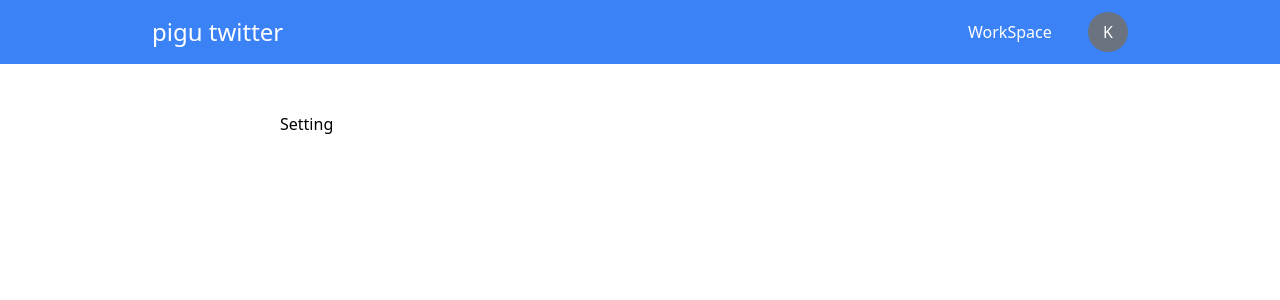
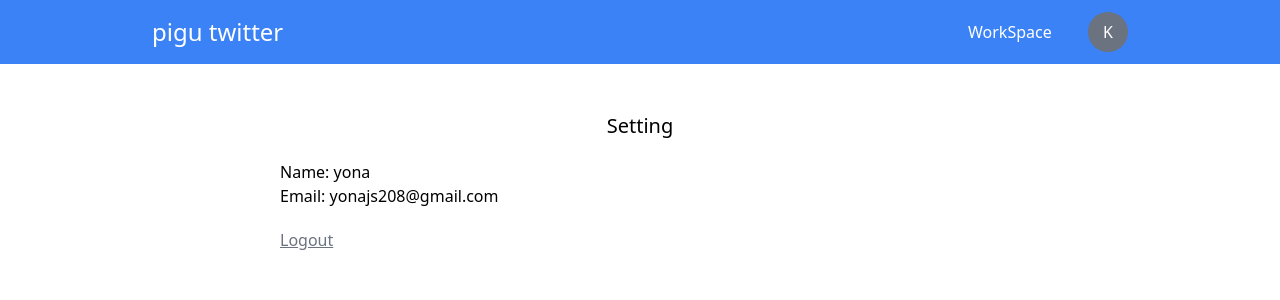
Before and after one commit to yona3/pigu-twitter, a React (Vite) app: page /setting in a window 1280 px wide. Shown: the top 300 px of the page. Built offline with nearby package versions, Linux system fonts and the light colour scheme.

Commit message:
add: setting page style

```diff
--- a/src/components/pages/Setting.tsx
+++ b/src/components/pages/Setting.tsx
@@ -4,7 +4,17 @@ import { Layout } from '../shared/Layout';
 export const Setting: VFC = () => {
   return (
     <Layout>
-      <h1>Setting</h1>
+      <h1 className="text-lg sm:text-xl text-center">Setting</h1>
+      <div className="mt-5">
+        <div>
+          <p>Name: yona</p>
+          <p>Email: yonajs208@gmail.com</p>
+        </div>
+
+        <div className="mt-5">
+          <button className="underline text-gray-500">Logout</button>
+        </div>
+      </div>
     </Layout>
   );
 };
```
